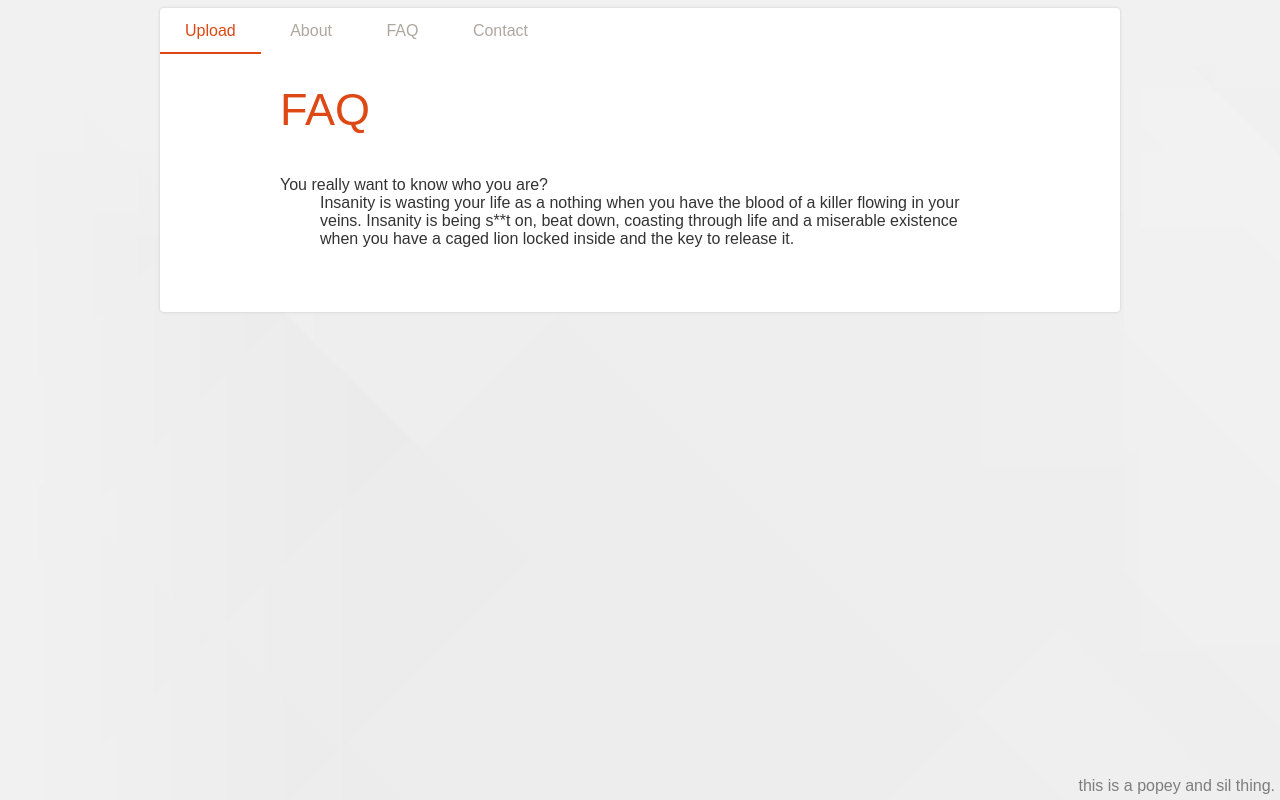
After one commit to stuartlangridge/ubuntu-app-test, a Flask app: page /faq in a window 1280 px wide. The commit adds this page. Run offline with Flask 2, Linux system fonts and the light colour scheme.

Commit message:
Move styles out to separate stylesheet. Create dummy templates for the menu to point at. Refactor things so they actually fit with the template structure rather than overriding it.

```diff
--- a/server/server.py
+++ b/server/server.py
@@ -111,6 +111,18 @@ def requires_auth(f):
 @app.route("/")
 def frontpage():
     return render_template("upload.html", devices=get_known_devices())
+
+@app.route("/about")
+def about():
+    return render_template("about.html")
+
+@app.route("/faq")
+def faq():
+    return render_template("faq.html")
+
+@app.route("/contact")
+def contact():
+    return render_template("contact.html")
 
 @app.route("/admin")
 @requires_auth
--- a/server/static/style.css
+++ b/server/static/style.css
@@ -1 +1,143 @@
-h1 { color: red; }
+body {
+    font-family: 'Ubuntu', sans-serif;
+    color: #333333;
+    background-image: url("/static/background-paper.png");
+}
+
+#main {
+    width: 80vw;
+    max-width: 960px;
+    margin-left: auto;
+    margin-right: auto;
+    box-shadow: 0px 0px 3px #C9C9C9;
+    background-color: white;
+    border-radius: 4px;
+}
+
+h1 {
+    font-size: 2.8125em;
+    font-weight: 300;
+    padding-bottom: 10px;
+    color: #DD4814;
+}
+
+#content {
+    padding: 0 12.5% 3em;
+}
+
+#cssmenu {
+    width: auto;
+}
+
+#cssmenu ul {
+    list-style: none;
+    margin: 0;
+    padding: 0;
+    line-height: 1;
+    display: block;
+    zoom: 1;
+}
+
+#cssmenu ul:after {
+    content: " ";
+    display: block;
+    font-size: 0;
+    height: 0;
+    clear: both;
+    visibility: hidden;
+}
+
+#cssmenu ul li {
+    display: inline-block;
+    padding: 0;
+    margin: 0;
+}
+
+#cssmenu.align-right ul li {
+    float: right;
+}
+
+#cssmenu.align-center ul {
+    text-align: center;
+}
+
+#cssmenu ul li a {
+    color: #AEA79F;
+    text-decoration: none;
+    display: block;
+    padding: 15px 25px;
+    font-family: 'Ubuntu', sans-serif;
+    font-weight: 300;
+    font-size: 16px;
+    position: relative;
+    -webkit-transition: color .25s;
+    -moz-transition: color .25s;
+    -ms-transition: color .25s;
+    -o-transition: color .25s;
+    transition: color .25s;
+    text-align: center;
+}
+
+#cssmenu ul li a:hover {
+    COLOR: #E36C43;
+}
+
+#cssmenu ul li a:hover:before {
+    width: 100%;
+}
+
+#cssmenu ul li a:after {
+    content: "";
+    display: block;
+    position: absolute;
+    right: -3px;
+    top: 16px;
+    height: 16px;
+    width: 6px;
+}
+
+#cssmenu ul li a:before {
+    content: "";
+    display: block;
+    position: absolute;
+    left: 0;
+    bottom: 0;
+    height: 2px;
+    width: 0;
+    background: #DD4814;
+    -webkit-transition: width .25s;
+    -moz-transition: width .25s;
+    -ms-transition: width .25s;
+    -o-transition: width .25s;
+    transition: width .25s;
+}
+
+#cssmenu ul li.last > a:after,
+#cssmenu ul li:last-child > a:after {
+    display: none;
+}
+
+#cssmenu ul li.active a {
+    color: #DD4814;
+}
+
+#cssmenu ul li.active a:before {
+    width: 100%;
+}
+
+#cssmenu.align-right li.last > a:after,
+#cssmenu.align-right li:last-child > a:after {
+    display: block;
+}
+
+#cssmenu.align-right li:first-child a:after {
+    display: none;
+}
+
+
+div#footer {
+    position: fixed;
+    bottom: 5px;
+    right: 5px;
+    opacity: 0.6
+}
--- a/server/templates/base.html
+++ b/server/templates/base.html
@@ -7,11 +7,21 @@
     {% endblock %}
 </head>
 <body>
-    <div id="content">{% block content %}{% endblock %}</div>
-    <div id="footer">
-        {% block footer %}
-        this is a popey and sil thing.
-        {% endblock %}
+    <div id="main">
+        <div id="cssmenu">
+            <ul>
+                <li class='active'><a href='/'><span>Upload</span></a></li>
+                <li><a href='/about'><span>About</span></a></li>
+                <li><a href='/faq'><span>FAQ</span></a></li>
+                <li class='last'><a href='/contact'><span>Contact</span></a></li>
+            </ul>
+        </div>
+        <div id="content">{% block content %}{% endblock %}</div>
+        <div id="footer">
+            {% block footer %}
+            this is a popey and sil thing.
+            {% endblock %}
+        </div>
     </div>
 </body>
 </html>
--- /dev/null
+++ b/server/templates/faq.html
@@ -0,0 +1,14 @@
+{% extends "base.html" %}
+{% block title %}FAQ{% endblock %}
+{% block content %}
+<h1>FAQ</h1>
+
+<dl>
+    <dt>You really want to know who you are?</dt>
+    <dd>Insanity is wasting your life as a nothing when you have the blood of a killer
+    flowing in your veins. Insanity is being s**t on, beat down, coasting through life
+    and a miserable existence when you have a caged lion locked inside and the key to
+    release it.</dd>
+</dl>
+
+{% endblock %}
```
Also changed, not shown: server/templates/about.html (added, +8 -0 lines), server/templates/contact.html (added, +13 -0 lines), server/templates/upload.html (+0 -143 lines).
